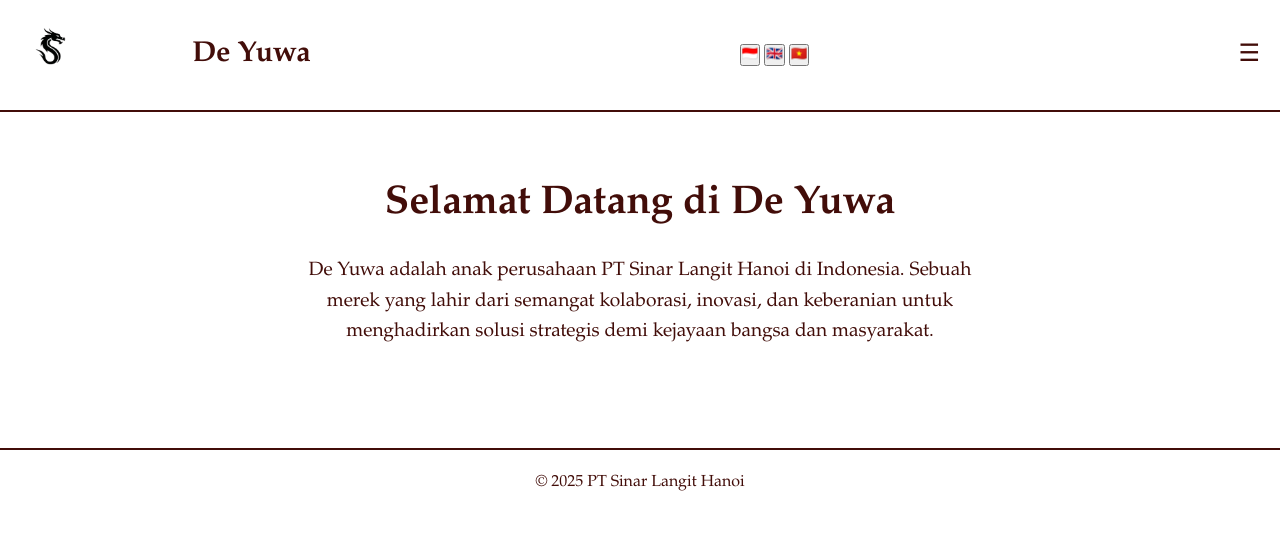
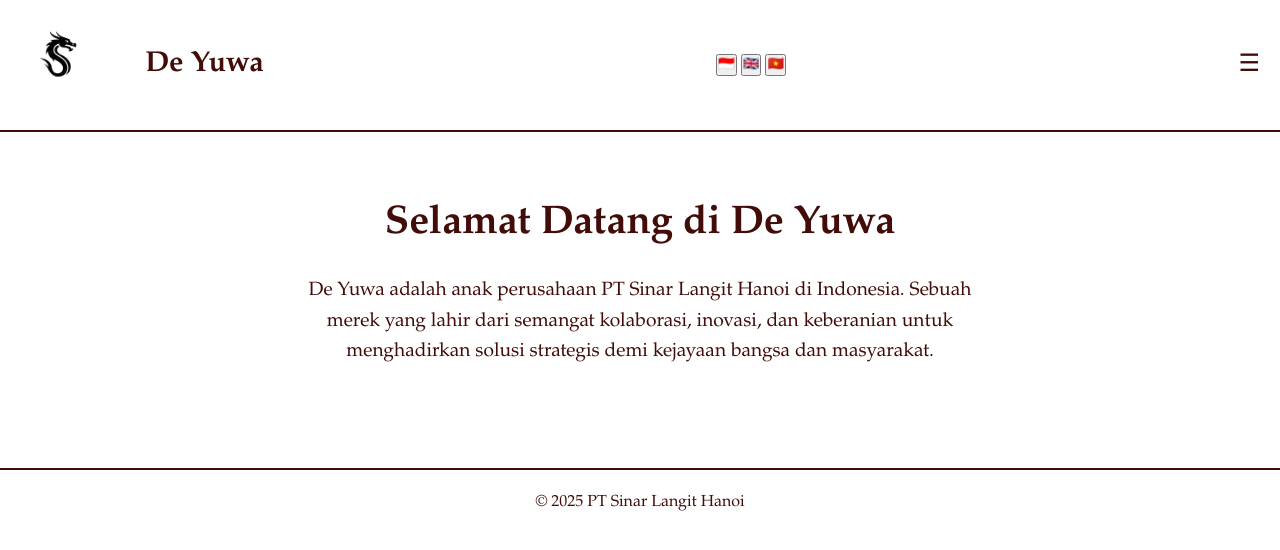
Before and after one commit to kevin123a/silona, a plain HTML site: page index.html in a window 1280 px wide. Drawn offline with Linux system fonts and the light colour scheme.

Commit message:
Update style.css

```diff
--- a/style.css
+++ b/style.css
@@ -29,8 +29,8 @@ header {
 }
 
 .logo {
-  height: 80px;
-  margin-right: 80px;
+  height: 100px;
+  margin-right: 10px;
 }
 
 .brand {
```
